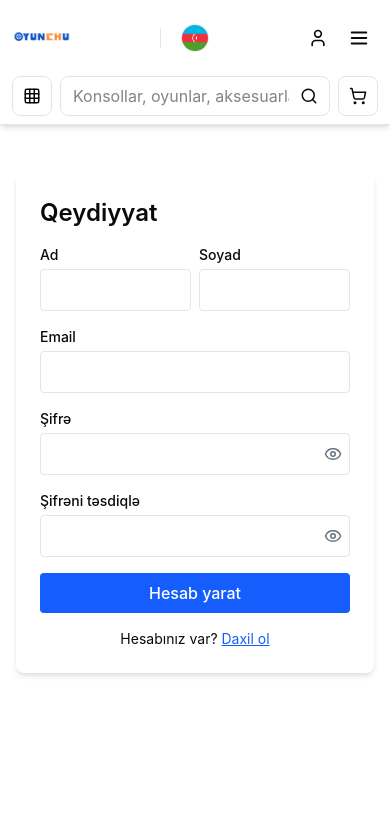
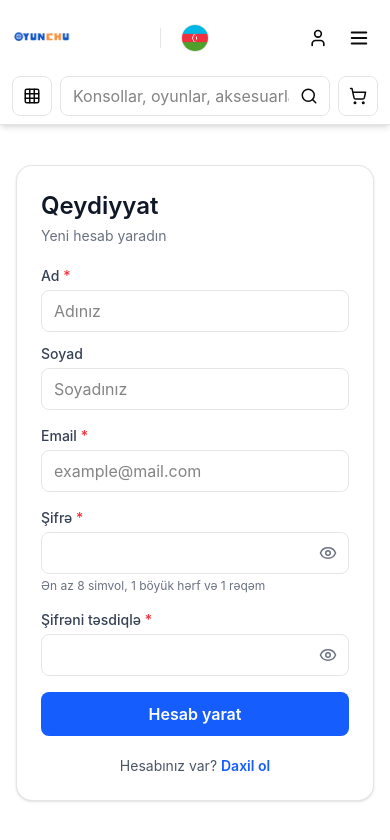
Before and after one commit to nizamiaa/OYUNCHU.AZ, a React (Vite) app: page /register in a window 390 px wide. Shown: the top 840 px of the page. Built offline with nearby package versions, Linux system fonts and the light colour scheme.

Commit message:
Login/Register page became responsive

```diff
--- a/src/app/components/LoginPage.tsx
+++ b/src/app/components/LoginPage.tsx
@@ -1,15 +1,17 @@
-import React, { useState } from 'react';
-import { Eye, EyeOff } from 'lucide-react';
-import { Link, useNavigate } from 'react-router-dom';
-import { useAuth } from './AuthContext';
-import { useTranslation } from 'react-i18next';
+import React, { useState } from "react";
+import { Eye, EyeOff, Mail, Lock } from "lucide-react";
+import { Link, useNavigate } from "react-router-dom";
+import { useAuth } from "./AuthContext";
+import { useTranslation } from "react-i18next";
 
 export default function LoginPage() {
-  const [email, setEmail] = useState('');
-  const [password, setPassword] = useState('');
+  const [email, setEmail] = useState("");
+  const [password, setPassword] = useState("");
   const [error, setError] = useState<string | null>(null);
   const [showPassword, setShowPassword] = useState(false);
   const [remember, setRemember] = useState(false);
+  const [loading, setLoading] = useState(false);
+
   const navigate = useNavigate();
   const auth = useAuth();
   const { t } = useTranslation();
@@ -17,68 +19,104 @@ export default function LoginPage() {
   async function handleSubmit(e: React.FormEvent) {
     e.preventDefault();
     setError(null);
+    setLoading(true);
+
     try {
-      const user = await auth.login(email, password, remember);
-      if (user?.role === 'admin') {
-        navigate('/admin');
-      } else {
-        navigate('/');
-      }
+      const user = await auth.login(email.trim(), password, remember);
+      navigate(user?.role === "admin" ? "/admin" : "/");
     } catch (err: any) {
-      setError(err.message || 'Login failed');
+      setError(err?.message || "Login failed");
+    } finally {
+      setLoading(false);
     }
   }
 
   return (
-    <div className="container mx-auto px-4 py-12">
-      <div className="max-w-md mx-auto bg-white shadow-md rounded-lg p-6">
-        <h2 className="text-2xl font-semibold mb-4">{t('login')}</h2>
-        {error && <div className="text-red-600 mb-3">{error}</div>}
+    <div className="min-h-[calc(100vh-120px)] bg-gray-50 flex items-center justify-center px-4 py-10">
+      <div className="w-full max-w-md bg-white rounded-2xl border shadow-sm p-6 sm:p-8">
+        {/* Title */}
+        <div className="text-center mb-6">
+          <h2 className="text-2xl sm:text-3xl font-extrabold text-gray-900">
+            {t("login")}
+          </h2>
+        </div>
+
+        {error && (
+          <div className="mb-4 rounded-lg border border-red-200 bg-red-50 px-3 py-2 text-sm text-red-700">
+            {error}
+          </div>
+        )}
+
         <form onSubmit={handleSubmit} className="space-y-4">
+          {/* Email */}
           <div>
-            <label className="block text-sm font-medium mb-1">{t('registers.email')}</label>
+            <label className="block text-sm font-medium mb-1">
+              {t("registers.email")}
+            </label>
+            <div className="relative">
+              <Mail className="absolute left-3 top-1/2 -translate-y-1/2 text-gray-400" size={18} />
               <input
                 type="email"
                 value={email}
                 onChange={(e) => setEmail(e.target.value)}
                 required
-              className="w-full px-3 py-2 border rounded"
+                className="w-full border rounded-lg px-10 py-2.5 text-sm"
               />
             </div>
+          </div>
 
+          {/* Password */}
           <div>
-            <label className="block text-sm font-medium mb-1">{t('password')}</label>
+            <label className="block text-sm font-medium mb-1">
+              {t("password")}
+            </label>
             <div className="relative">
+              <Lock className="absolute left-3 top-1/2 -translate-y-1/2 text-gray-400" size={18} />
               <input
-                type={showPassword ? 'text' : 'password'}
+                type={showPassword ? "text" : "password"}
                 value={password}
                 onChange={(e) => setPassword(e.target.value)}
                 required
-                className="w-full px-3 py-2 border rounded pr-10"
+                className="w-full border rounded-lg px-10 py-2.5 pr-11 text-sm"
               />
               <button
                 type="button"
-                aria-label={showPassword ? 'Hide password' : 'Show password'}
                 onClick={() => setShowPassword(v => !v)}
-                className="absolute right-2 top-1/2 transform -translate-y-1/2 text-gray-500"
+                className="absolute right-3 top-1/2 -translate-y-1/2 text-gray-500"
               >
                 {showPassword ? <EyeOff size={18} /> : <Eye size={18} />}
               </button>
             </div>
           </div>
 
-          <button type="submit" className="w-full bg-blue-600 text-white py-2 rounded">
-            {t('login')}
+          <div className="flex flex-col gap-2 text-sm text-gray-600">
+            <label className="flex items-center gap-2 select-none">
+              <input
+                type="checkbox"
+                checked={remember}
+                onChange={(e) => setRemember(e.target.checked)}
+                className="w-4 h-4"
+              />
+              {t("loginRemember")}
+            </label>
+
+          </div>
+
+          {/* Submit */}
+          <button
+            type="submit"
+            disabled={loading}
+            className="w-full bg-blue-600 text-white py-2.5 rounded-lg font-semibold hover:bg-blue-700 transition disabled:opacity-60"
+          >
+            {loading ? t("loading", "Yüklənir...") : t("login")}
           </button>
-
-          <div className="flex items-center gap-2 mt-2 text-sm">
-            <input id="remember" type="checkbox" checked={remember} onChange={e => setRemember(e.target.checked)} className="w-4 h-4" />
-            <label htmlFor="remember" className="select-none">{t('loginRemember')}</label>
-          </div>
         </form>
 
-        <p className="text-sm text-center mt-4">
-          {t("dontHaveAccount")} <Link to="/register" className="text-blue-600 underline">{t("register")}</Link>
+        <p className="text-sm text-center mt-5 text-gray-600">
+          {t("dontHaveAccount")}{" "}
+          <Link to="/register" className="text-blue-600 font-semibold hover:text-orange-500">
+            {t("register")}
+          </Link>
         </p>
       </div>
     </div>
--- a/src/app/components/RegisterPage.tsx
+++ b/src/app/components/RegisterPage.tsx
@@ -1,27 +1,28 @@
-import React, { useState } from 'react';
-import { Eye, EyeOff } from 'lucide-react';
+import React, { useMemo, useState } from 'react';
+import { Eye, EyeOff, Loader2 } from 'lucide-react';
 import { Link, useNavigate } from 'react-router-dom';
 import { useAuth } from './AuthContext';
 import { useTranslation } from 'react-i18next';
 
 export default function RegisterPage() {
+  const { t } = useTranslation();
+  const navigate = useNavigate();
+  const auth = useAuth();
+
   const [name, setName] = useState('');
   const [surname, setSurname] = useState('');
   const [email, setEmail] = useState('');
   const [password, setPassword] = useState('');
   const [confirmPassword, setConfirmPassword] = useState('');
+
   const [showPassword, setShowPassword] = useState(false);
   const [showConfirmPassword, setShowConfirmPassword] = useState(false);
+
   const [error, setError] = useState<string | null>(null);
   const [loading, setLoading] = useState(false);
 
-  const navigate = useNavigate();
-  const auth = useAuth();
-
-  const emailRegex = /^[^\s@]+@[^\s@]+\.[^\s@]+$/;
-  const passwordRegex = /^(?=.*[A-Z])(?=.*[0-9]).{8,}$/;
-
-  const { t } = useTranslation();
+  const emailRegex = useMemo(() => /^[^\s@]+@[^\s@]+\.[^\s@]+$/, []);
+  const passwordRegex = useMemo(() => /^(?=.*[A-Z])(?=.*[0-9]).{8,}$/, []);
 
   async function handleSubmit(e: React.FormEvent) {
     e.preventDefault();
@@ -29,117 +30,156 @@ export default function RegisterPage() {
 
     setError(null);
 
-    // 🔹 Name validation
-    if (name.trim().length < 2) {
-      setError(t('register.nameTooShort'));
+    const cleanName = name.trim();
+    const cleanSurname = surname.trim();
+    const cleanEmail = email.trim().toLowerCase();
+
+    // Name validation
+    if (cleanName.length < 2) {
+      setError(t('register.nameTooShort', 'Ad minimum 2 simvol olmalıdır'));
       return;
     }
 
-    // 🔹 Email validation
-    if (!emailRegex.test(email)) {
-      setError(t('registers.invalidEmail'));
+    // Email validation
+    if (!emailRegex.test(cleanEmail)) {
+      setError(t('registers.invalidEmail', 'Email düzgün deyil'));
       return;
     }
 
-    // 🔹 Password strength
+    // Password strength
     if (!passwordRegex.test(password)) {
-      setError(t('registers.passwordRequirements'));
+      setError(t('registers.passwordRequirements', 'Şifrə ən az 8 simvol, 1 böyük hərf və 1 rəqəm olmalıdır'));
       return;
     }
 
-    // 🔹 Confirm password
+    // Confirm password
     if (password !== confirmPassword) {
-      setError(t('registers.passwordsDoNotMatch'));
+      setError(t('registers.passwordsDoNotMatch', 'Şifrələr uyğun gəlmir'));
       return;
     }
 
     try {
       setLoading(true);
-      await auth.register(name.trim(), surname.trim(), email.trim(), password);
+      await auth.register(cleanName, cleanSurname, cleanEmail, password);
       navigate('/');
     } catch (err: any) {
-      setError(err.message || t('registers.registrationFailed'));
+      setError(err?.message || t('registers.registrationFailed', 'Qeydiyyat alınmadı'));
     } finally {
       setLoading(false);
     }
   }
 
   return (
-    <div className="container mx-auto px-4 py-12">
-      <div className="max-w-md mx-auto bg-white shadow-md rounded-lg p-6">
-        <h2 className="text-2xl font-semibold mb-4">{t('registers.title')}</h2>
-        {error && <div className="text-red-600 mb-3">{error}</div>}
+    <div className="container mx-auto px-4 py-10">
+      <div className="max-w-md mx-auto bg-white border shadow-sm rounded-2xl p-6 sm:p-7">
+        <h2 className="text-2xl font-semibold text-gray-900">
+          {t('registers.title', 'Qeydiyyat')}
+        </h2>
+        <p className="text-sm text-gray-500 mt-1">
+          {t('registers.subtitle', 'Yeni hesab yaradın')}
+        </p>
 
-        <form onSubmit={handleSubmit} className="space-y-4">
-          <div className="grid grid-cols-2 gap-2">
+        {error && (
+          <div className="mt-4 rounded-lg border border-red-200 bg-red-50 px-4 py-3 text-sm text-red-700">
+            {error}
+          </div>
+        )}
+
+        <form onSubmit={handleSubmit} className="mt-5 space-y-4">
+          {/* Name + Surname */}
+          <div className="grid grid-cols-1 sm:grid-cols-2 gap-3">
             <div>
-              <label className="block text-sm font-medium mb-1">{t('registers.name')}</label>
+              <label className="block text-sm font-medium text-gray-700 mb-1">
+                {t('registers.name', 'Ad')} <span className="text-red-500">*</span>
+              </label>
               <input
                 type="text"
                 value={name}
-                onChange={(e) => setName(e.target.value)}
+                onChange={(e) => { setError(null); setName(e.target.value); }}
                 required
-                className="w-full px-3 py-2 border rounded"
+                className="w-full px-3 py-2 border rounded-lg outline-none focus:ring-2 focus:ring-blue-200 focus:border-blue-400"
+                placeholder={t('registers.namePlaceholder')}
               />
             </div>
+
             <div>
-              <label className="block text-sm font-medium mb-1">{t('registers.surname')}</label>
+              <label className="block text-sm font-medium text-gray-700 mb-1">
+                {t('registers.surname', 'Soyad')}
+              </label>
               <input
                 type="text"
                 value={surname}
-                onChange={(e) => setSurname(e.target.value)}
-                className="w-full px-3 py-2 border rounded"
+                onChange={(e) => { setError(null); setSurname(e.target.value); }}
+                className="w-full px-3 py-2 border rounded-lg outline-none focus:ring-2 focus:ring-blue-200 focus:border-blue-400"
+                placeholder={t('registers.surnamePlaceholder')}
               />
             </div>
           </div>
 
+          {/* Email */}
           <div>
-            <label className="block text-sm font-medium mb-1">{t('registers.email')}</label>
+            <label className="block text-sm font-medium text-gray-700 mb-1">
+              {t('registers.email', 'Email')} <span className="text-red-500">*</span>
+            </label>
             <input
               type="email"
               value={email}
-              onChange={(e) => setEmail(e.target.value)}
+              onChange={(e) => { setError(null); setEmail(e.target.value); }}
               required
-              className="w-full px-3 py-2 border rounded"
+              className="w-full px-3 py-2 border rounded-lg outline-none focus:ring-2 focus:ring-blue-200 focus:border-blue-400"
+              placeholder="example@mail.com"
+              autoComplete="email"
             />
           </div>
 
+          {/* Password */}
           <div>
-            <label className="block text-sm font-medium mb-1">{t('password')}</label>
+            <label className="block text-sm font-medium text-gray-700 mb-1">
+              {t('password', 'Şifrə')} <span className="text-red-500">*</span>
+            </label>
             <div className="relative">
               <input
                 type={showPassword ? 'text' : 'password'}
                 value={password}
-                onChange={(e) => setPassword(e.target.value)}
+                onChange={(e) => { setError(null); setPassword(e.target.value); }}
                 required
-                className="w-full px-3 py-2 border rounded pr-10"
+                className="w-full px-3 py-2 border rounded-lg pr-10 outline-none focus:ring-2 focus:ring-blue-200 focus:border-blue-400"
+                autoComplete="new-password"
               />
               <button
                 type="button"
                 aria-label={showPassword ? 'Hide password' : 'Show password'}
                 onClick={() => setShowPassword(v => !v)}
-                className="absolute right-2 top-1/2 transform -translate-y-1/2 text-gray-500"
+                className="absolute right-2 top-1/2 -translate-y-1/2 text-gray-500 hover:text-gray-700 p-1"
               >
                 {showPassword ? <EyeOff size={18} /> : <Eye size={18} />}
               </button>
             </div>
+
+            <div className="mt-1 text-xs text-gray-500">
+              {t('registers.passwordHint', 'Ən az 8 simvol, 1 böyük hərf və 1 rəqəm')}
+            </div>
           </div>
 
+          {/* Confirm Password */}
           <div>
-            <label className="block text-sm font-medium mb-1">{t('registers.confirmPassword')}</label>
+            <label className="block text-sm font-medium text-gray-700 mb-1">
+              {t('registers.confirmPassword', 'Şifrəni təsdiqlə')} <span className="text-red-500">*</span>
+            </label>
             <div className="relative">
               <input
                 type={showConfirmPassword ? 'text' : 'password'}
                 value={confirmPassword}
-                onChange={(e) => setConfirmPassword(e.target.value)}
+                onChange={(e) => { setError(null); setConfirmPassword(e.target.value); }}
                 required
-                className="w-full px-3 py-2 border rounded pr-10"
+                className="w-full px-3 py-2 border rounded-lg pr-10 outline-none focus:ring-2 focus:ring-blue-200 focus:border-blue-400"
+                autoComplete="new-password"
               />
               <button
                 type="button"
                 aria-label={showConfirmPassword ? 'Hide password' : 'Show password'}
                 onClick={() => setShowConfirmPassword(v => !v)}
-                className="absolute right-2 top-1/2 transform -translate-y-1/2 text-gray-500"
+                className="absolute right-2 top-1/2 -translate-y-1/2 text-gray-500 hover:text-gray-700 p-1"
               >
                 {showConfirmPassword ? <EyeOff size={18} /> : <Eye size={18} />}
               </button>
@@ -149,16 +189,23 @@ export default function RegisterPage() {
           <button
             type="submit"
             disabled={loading}
-            className="w-full bg-blue-600 text-white py-2 rounded disabled:opacity-50"
+            className="w-full bg-blue-600 hover:bg-blue-700 text-white py-2.5 rounded-lg font-semibold disabled:opacity-60 disabled:hover:bg-blue-600 inline-flex items-center justify-center gap-2"
           >
-            {loading ? 'Creating...' : t('registers.createAccount')}
+            {loading ? (
+              <>
+                <Loader2 className="animate-spin" size={18} />
+                <span>{t('registers.creating', 'Yaradılır...')}</span>
+              </>
+            ) : (
+              t('registers.createAccount', 'Hesab yarat')
+            )}
           </button>
         </form>
 
-        <p className="text-sm text-center mt-4">
-          {t('registers.alreadyHaveAccount')}{' '}
-          <Link to="/login" className="text-blue-600 underline">
-            {t('registers.login')}
+        <p className="text-sm text-center mt-5 text-gray-600">
+          {t('registers.alreadyHaveAccount', 'Hesabınız var?')}{' '}
+          <Link to="/login" className="text-blue-600 hover:text-orange-500 font-semibold">
+            {t('registers.login', 'Daxil ol')}
           </Link>
         </p>
       </div>
--- a/src/locales/az.json
+++ b/src/locales/az.json
@@ -189,7 +189,9 @@
         "confirmPassword": "Şifrəni təsdiqlə",
         "alreadyHaveAccount": "Hesabınız var?",
         "login": "Daxil ol",
-        "createAccount": "Hesab yarat"
+        "createAccount": "Hesab yarat",
+        "namePlaceholder": "Adınız",
+        "surnamePlaceholder": "Soyadınız"
     },
 
     "wishlist": {
--- a/src/locales/en.json
+++ b/src/locales/en.json
@@ -187,7 +187,9 @@
         "confirmPassword": "Confirm Password",
         "alreadyHaveAccount": "Already have an account?",
         "login": "Login",
-        "createAccount": "Create Account"
+        "createAccount": "Create Account",
+        "namePlaceholder": "Your Name",
+        "surnamePlaceholder": "Your Surname"
     },
 
     "wishlist": {
--- a/src/locales/ru.json
+++ b/src/locales/ru.json
@@ -187,7 +187,9 @@
         "confirmPassword": "Подтвердите пароль",
         "alreadyHaveAccount": "Уже есть аккаунт?",
         "login": "Войти",
-        "createAccount": "Создать аккаунт"
+        "createAccount": "Создать аккаунт",
+        "namePlaceholder": "Ваше имя",
+        "surnamePlaceholder": "Ваша фамилия"
     },
 
     "wishlist": {
```
Also changed, not shown: 1 other file (tests, documents, lock files or other folders). Lines whose indentation alone changed are shown as unchanged.
